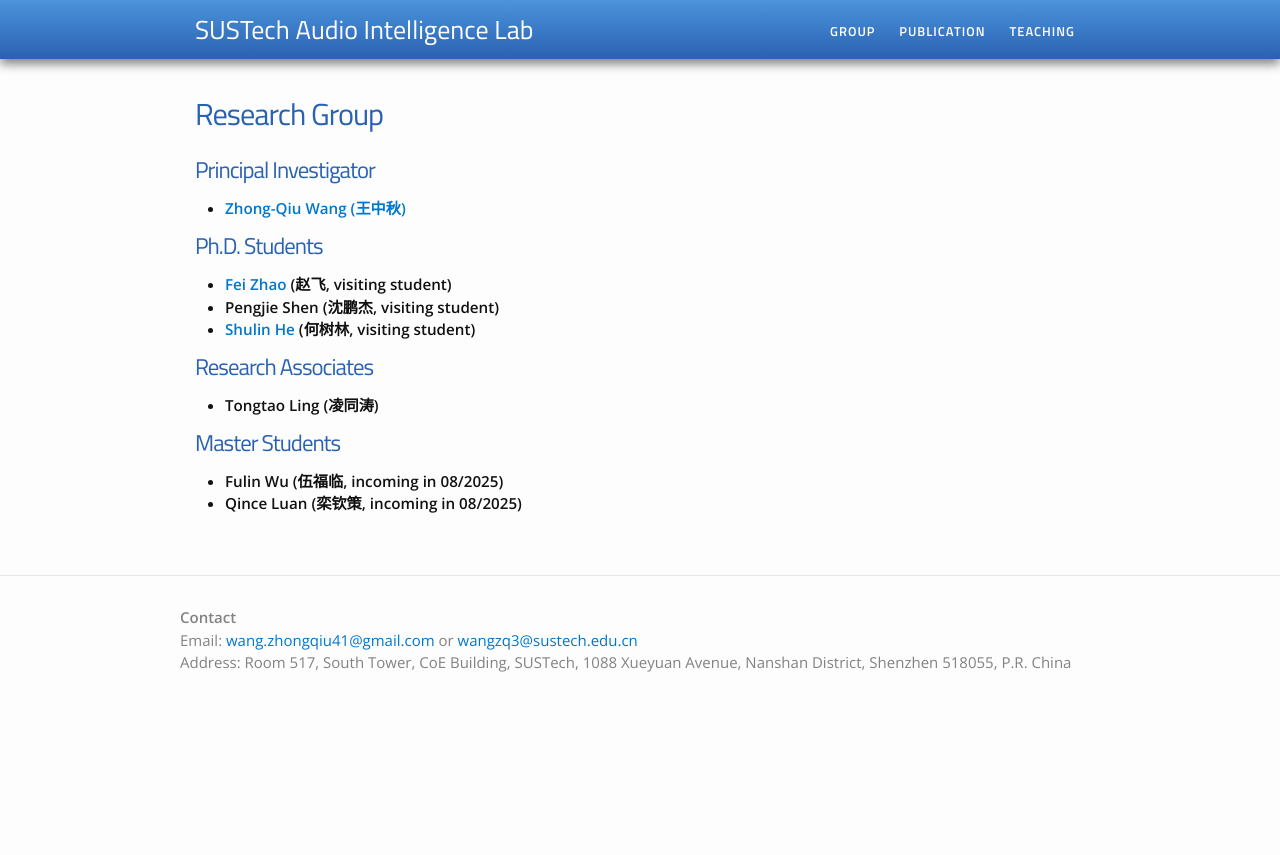
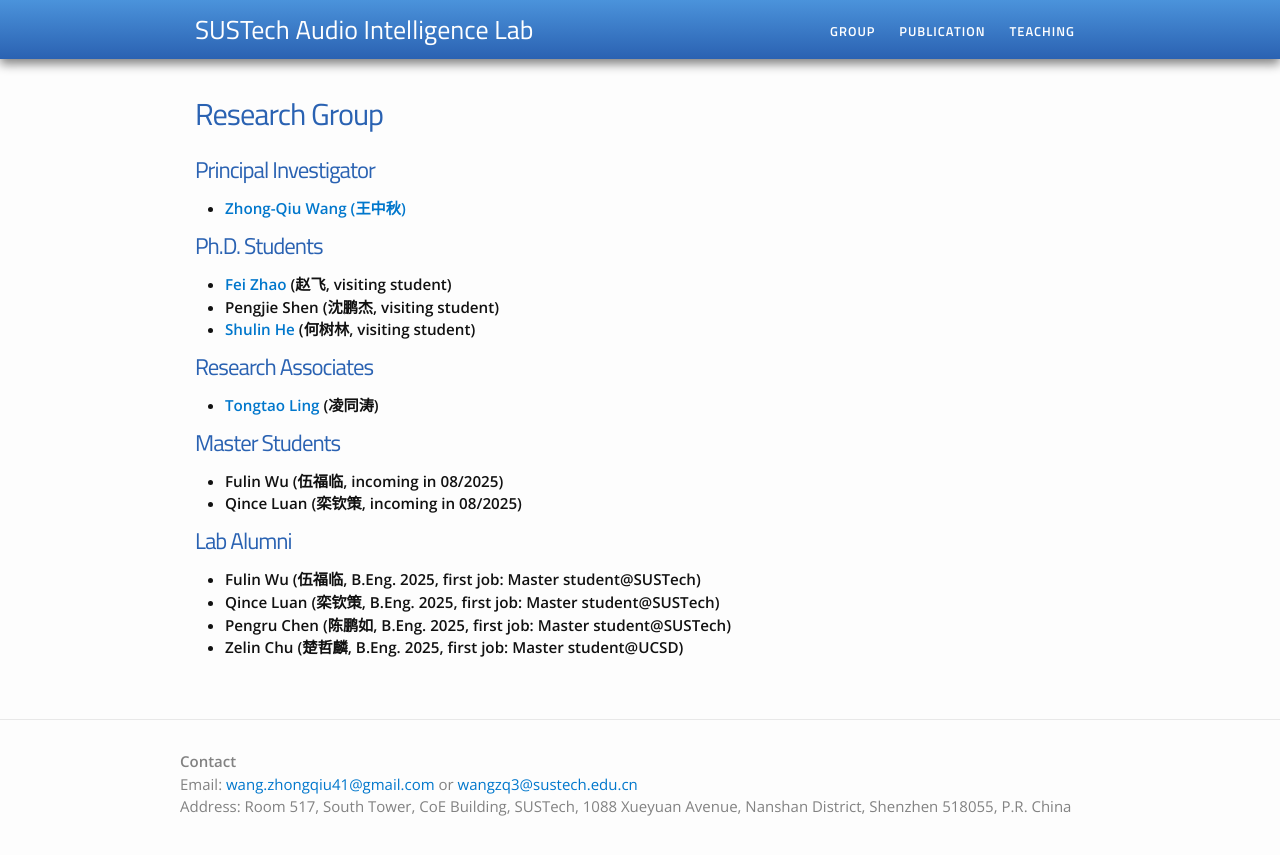
Before and after one commit to sustechailab/sustechailab.github.io, a Jekyll site: the page group.html, which Jekyll copies as it is, in a window 1280 px wide. Shown: the top 855 px of the page. Built offline with Jekyll 4.4.1, drawn with Linux system fonts in a browser that asks for light colours.

Commit message:
Initial commit

```diff
--- a/group.html
+++ b/group.html
@@ -109,12 +109,14 @@
 <li> <b>Qince Luan (栾钦策, incoming in 08/2025)</b></li>
 </ul>
 
+<h1>Lab Alumni</h1>
+<ul>
+<li><b>Fulin Wu (伍福临, B.Eng. 2025, first job: Master student@SUSTech)</b></li>
+<li><b>Qince Luan (栾钦策, B.Eng. 2025, first job: Master student@SUSTech)</b></li>
+<li><b>Pengru Chen (陈鹏如, B.Eng. 2025, first job: Master student@SUSTech)</b></li>
+<li><b>Zelin Chu (楚哲麟, B.Eng. 2025, first job: Master student@UCSD)</b></li>
+</ul>
 <!--
-<h1>Alumni</h1>
-<ul>
-<li><b>Kangrui Chen (陈康睿, B.Eng. 2025, next stop: Ph.D. student@MSU)</b></li>
-<li><b>Zelin Chu (楚哲麟, B.Eng. 2025, next stop: Master student@UCSD)</b></li>
-</ul>
 -->
 
 <!--
--- a/index.html
+++ b/index.html
@@ -90,13 +90,13 @@
 
 </div>
 
-<!--
 <br>
 <div id="roundedbox">
 <p>
-  <font style="font-size: 14pt" font color="red"><strong>Our group has openings for Master students (保研/考研), Ph.D. students, Post-docs, Research Associates (研究助理), and visiting students. Our group also warmly welcomes undergraduate students. If you are interested in joining us, please send the Prof. Wang your CV, or visit Prof. Wang's office in person.</strong></font>
+  <font style="font-size: 14pt" font color="red"><strong>Our group has openings for Master students (保研/考研) and Ph.D. students. If you are interested in joining us, please send Prof. Wang your CV, or visit Prof. Wang's office in person.</strong></font>
 </p>
 </div>
+<!--
 -->
 
 <br>
--- a/publication.html
+++ b/publication.html
@@ -135,7 +135,7 @@
 	</li>
 
     <li>
-    <strong>Z.-Q. Wang</strong>, A. Kumar, and S. Watanabe, "<a href="https://www.ijcai.org/proceedings/2024/0572.pdf" target="view_window">Cross-Talk Reduction</a>", in <i>International Joint Conference on Artificial Intelligence (<strong>IJCAI</strong>)</i>, pp. 5171-5180, 2024. [<a href="http://zqwang7.github.io/demos/CTRnet_demo/index.html" target="view_window">Sound Demo</a>] [<a href="http://zqwang7.github.io/publications/ijcai2024_poster.pdf" target="view_window"><u>Poster</u></a>] [<a href="http://zqwang7.github.io/publications/ijcai2024_slide.pdf" target="view_window"><u>Slide</u></a>]
+    <strong>Z.-Q. Wang</strong>, A. Kumar, and S. Watanabe, "<a href="https://www.ijcai.org/proceedings/2024/0572.pdf" target="view_window">Cross-Talk Reduction</a>", in <i>International Joint Conference on Artificial Intelligence (<strong>IJCAI</strong>)</i>, pp. 5171-5180, 2024. [<a href="http://zqwang7.github.io/demos/CTRnet_demo/index.html" target="view_window">Sound Demo</a>] [<a href="http://zqwang7.github.io/publications/ijcai2024_poster.pdf" target="view_window">Poster</a>] [<a href="http://zqwang7.github.io/publications/ijcai2024_slide.pdf" target="view_window">Slide</a>]
 
     </li>
 </ul>
```
Also changed, not shown: other parts of group.html (+2 -2 lines), 1 other file. Lines whose indentation alone changed are shown as unchanged.
